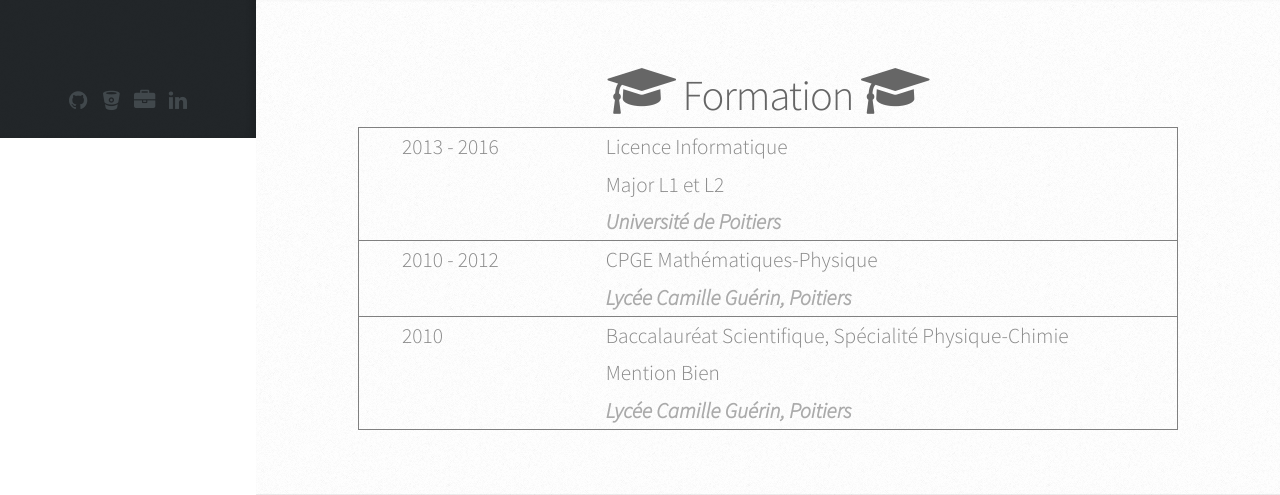
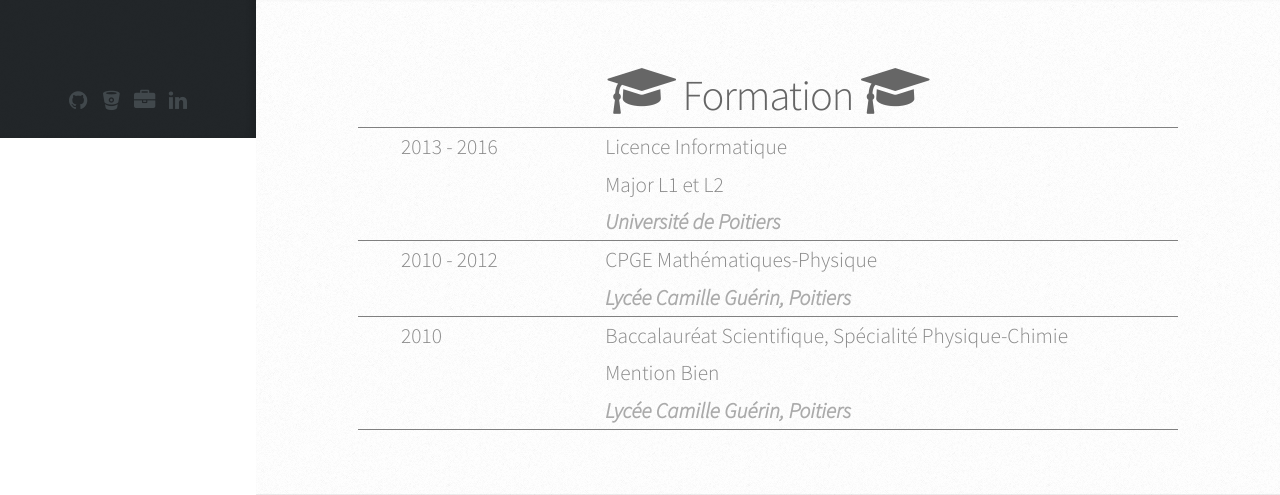
Before and after one commit to bunlanG/bunlanG.github.io, a PHP site: page /aboutme.html in a window 1280 px wide. Shown: the part 662-1157 px from the top of the page. Run offline with PHP 8.4, Linux system fonts and the light colour scheme.

Commit message:
Remove left & right borders in "Formation" table
Signed-off-by: Ronan Guilbault <ronan.guilbault@gmail.com>

```diff
--- a/assets/css/main.css
+++ b/assets/css/main.css
@@ -2190,7 +2190,7 @@
 	    text-align: left;
 	    width: 80%;
 	    margin: 0px 10% 0px;
-	    border: 1px grey solid;
+	    border-bottom: 1px grey solid;
 	}
 
 	table.cv td {
```
